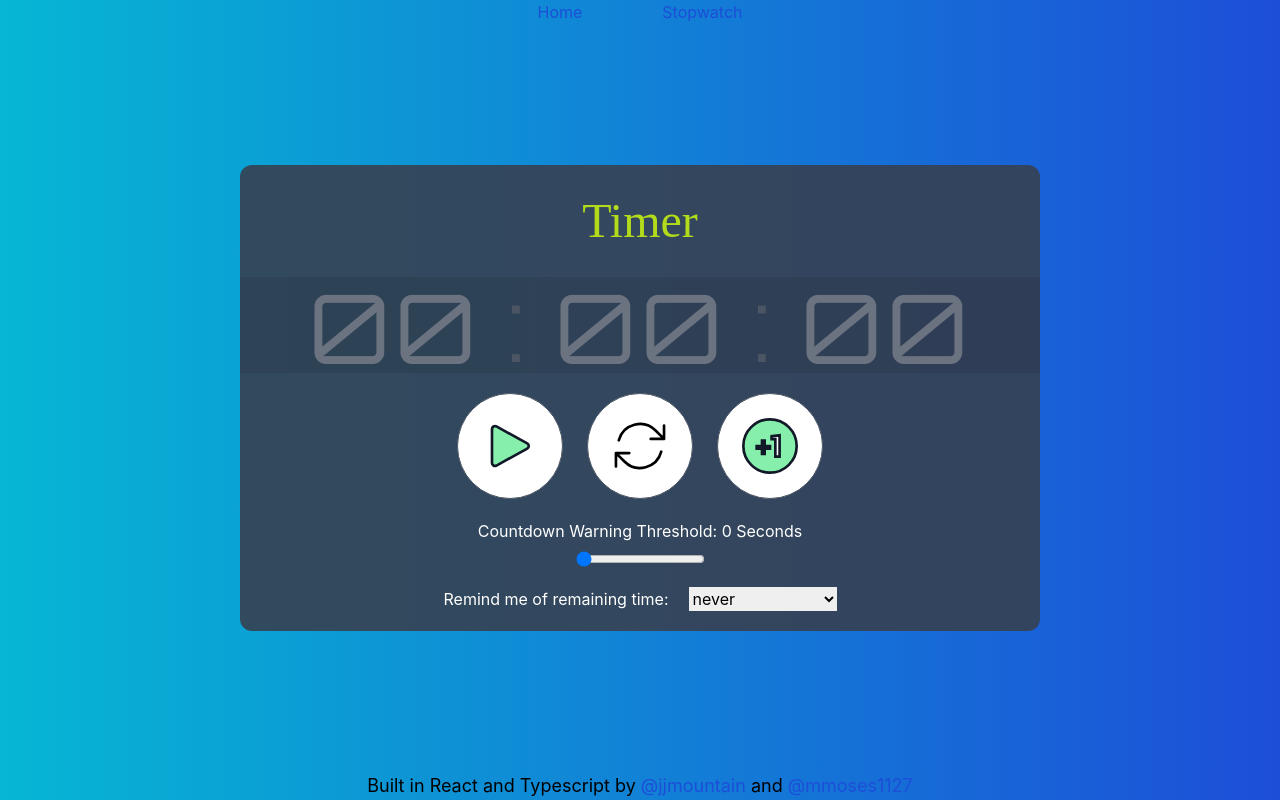
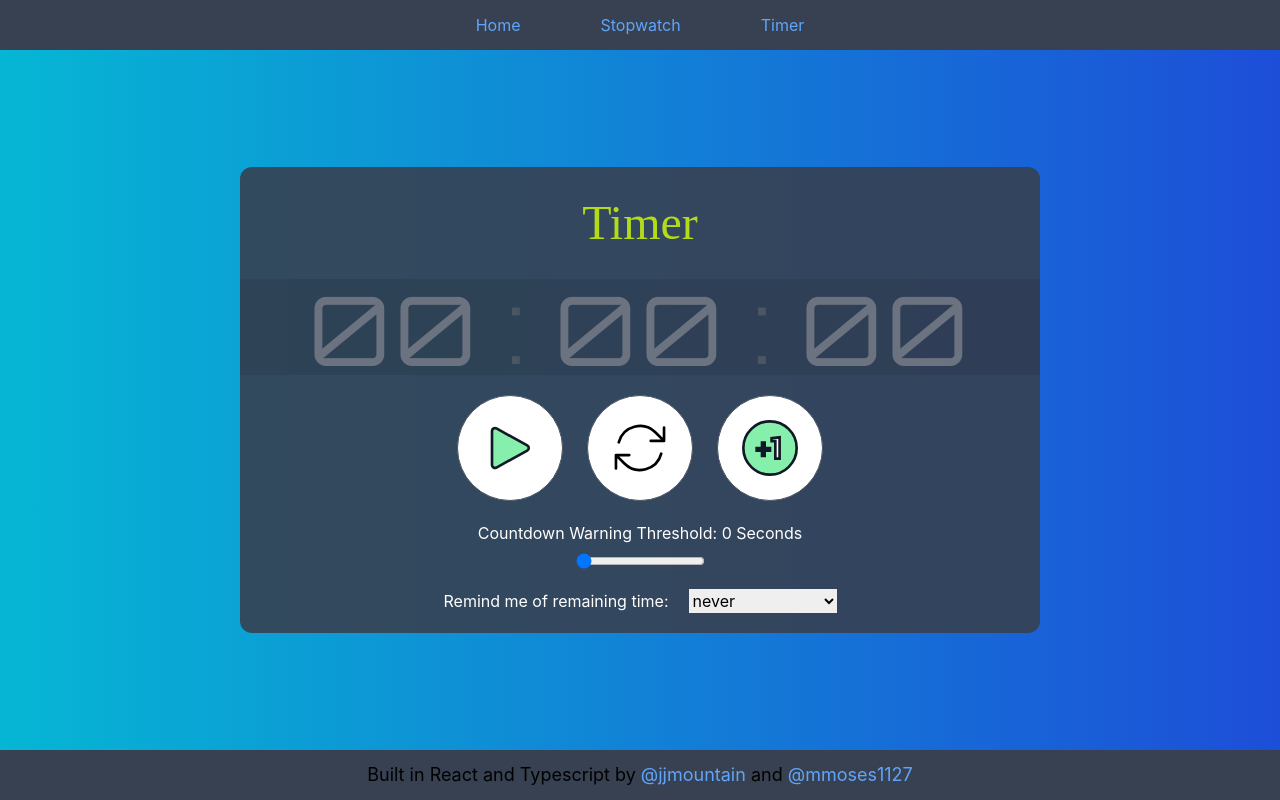
Before and after one commit to jjmountain/teacher-tools, a React (Create React App) app: page /timer in a window 1280 px wide. Built offline with nearby package versions, Linux system fonts and the light colour scheme; a web font is replaced by a local one.

Commit message:
add global header and footer, nav bar, resize pages to fit

```diff
--- a/src/App.tsx
+++ b/src/App.tsx
@@ -2,15 +2,21 @@ import { Routes, Route } from "react-router";
 import Stopwatch from "./Stopwatch";
 import Timer from "./Timer";
 import Homepage from "./Homepage";
+import Header from "./Header";
+import Footer from "./Footer";
 
 const App = () => {
 
   return (
-    <Routes>
-      <Route path='/stopwatch' element={<Stopwatch/>} />
-      <Route path='/timer' element={<Timer/>}/>
-      <Route path='/' element={<Homepage/>} />
-    </Routes>
+    <>
+      <Header/>
+      <Routes>
+        <Route path='/stopwatch' element={<Stopwatch/>} />
+        <Route path='/timer' element={<Timer/>}/>
+        <Route path='/' element={<Homepage/>} />
+      </Routes>
+      <Footer/>
+    </>
   )
 
 };
--- /dev/null
+++ b/src/Footer.tsx
@@ -0,0 +1,26 @@
+const Footer = () => {
+  return (
+    <div className="text-lg h-[50px] bg-gray-700 flex flex-row justify-center items-center">
+      Built in React and Typescript by&nbsp;
+      <a
+        href="https://github.com/jjmountain"
+        target="_blank"
+        rel="noreferrer"
+        className="text-blue-400"
+      >
+        @jjmountain
+      </a>
+      &nbsp;and&nbsp;
+      <a
+        href="https://github.com/mmoses1127"
+        target="_blank"
+        rel="noreferrer"
+        className="text-blue-400"
+      >
+        @mmoses1127
+      </a>
+    </div>
+  )
+  };
+
+  export default Footer;
--- /dev/null
+++ b/src/Header.tsx
@@ -0,0 +1,11 @@
+const Header = () => {
+return (
+  <nav className="h-[50px] bg-gray-700 flex flex-row justify-center items-center">
+  <a className="text-blue-400 m-10 flex items-center" href='/' >Home</a>
+  <a className="text-blue-400 m-10" href='/stopwatch' >Stopwatch</a>
+  <a className="text-blue-400 m-10" href='/timer' >Timer</a>
+</nav>
+)
+};
+
+export default Header;
--- a/src/Stopwatch.tsx
+++ b/src/Stopwatch.tsx
@@ -122,8 +122,8 @@ const Stopwatch = () => {
   }, [timerState]);
 
   return (
-    <div className="h-screen background">
-      <div className="mx-auto h-screen max-w-7xl px-4 sm:px-6 lg:px-8 py-8 flex flex-col justify-between items-center">
+    <div className="h-screen background min-h-[calc(100vh-100px)] max-h-[calc(100vh-100px)]">
+      <div className="mx-auto max-w-7xl px-4 sm:px-6 lg:px-8 py-8 flex flex-col justify-between items-center ">
         <div>
           <div className="flex w-full flex-row justify-end mr-7">
             <a
@@ -149,7 +149,7 @@ const Stopwatch = () => {
             </div>
           </div>
         </div>
-        <div className="text-lg">
+        {/* <div className="text-lg">
           Built in React and Typescript by{" "}
           <a
             href="https://github.com/jjmountain"
@@ -159,7 +159,7 @@ const Stopwatch = () => {
           >
             @jjmountain
           </a>
-        </div>
+        </div> */}
       </div>
     </div>
   );
--- a/src/Timer.tsx
+++ b/src/Timer.tsx
@@ -325,11 +325,8 @@ const Timer = () => {
 
 
   return (
-    <div className="timer-page flex flex-col justify-between items-center bg-gradient-to-r from-cyan-500 to-blue-700 min-h-screen">
-      <nav className="h-100">
-        <a className="text-blue-700 mt-5 m-10" href='/' >Home</a>
-        <a className="text-blue-700 mt-5 m-10" href='/stopwatch' >Stopwatch</a>
-      </nav>
+    <div className="timer-page flex flex-col justify-center items-center bg-gradient-to-r from-cyan-500 to-blue-700 min-h-[calc(100vh-100px)]">
+
       <div className='timer-body flex flex-col my-10 h-160 w-10/12 bg-gray-700/90 rounded-xl max-w-[800px]'>
         <h1 className='title text-[#B2DB1B] text-5xl mt-8 text-center'>Timer</h1>
         <input id='time-entry-field' className='h-0 w-0' onChange={addDigit} />
@@ -374,26 +371,6 @@ const Timer = () => {
         <div></div>
       </div>
 
-      <div className="text-lg">
-          Built in React and Typescript by {" "}
-          <a
-            href="https://github.com/jjmountain"
-            target="_blank"
-            rel="noreferrer"
-            className="text-blue-700"
-          >
-            @jjmountain
-          </a>
-          {" "} and {" "}
-          <a
-            href="https://github.com/mmoses1127"
-            target="_blank"
-            rel="noreferrer"
-            className="text-blue-700"
-          >
-            @mmoses1127
-          </a>
-        </div>
     </div>
   )
 
```
